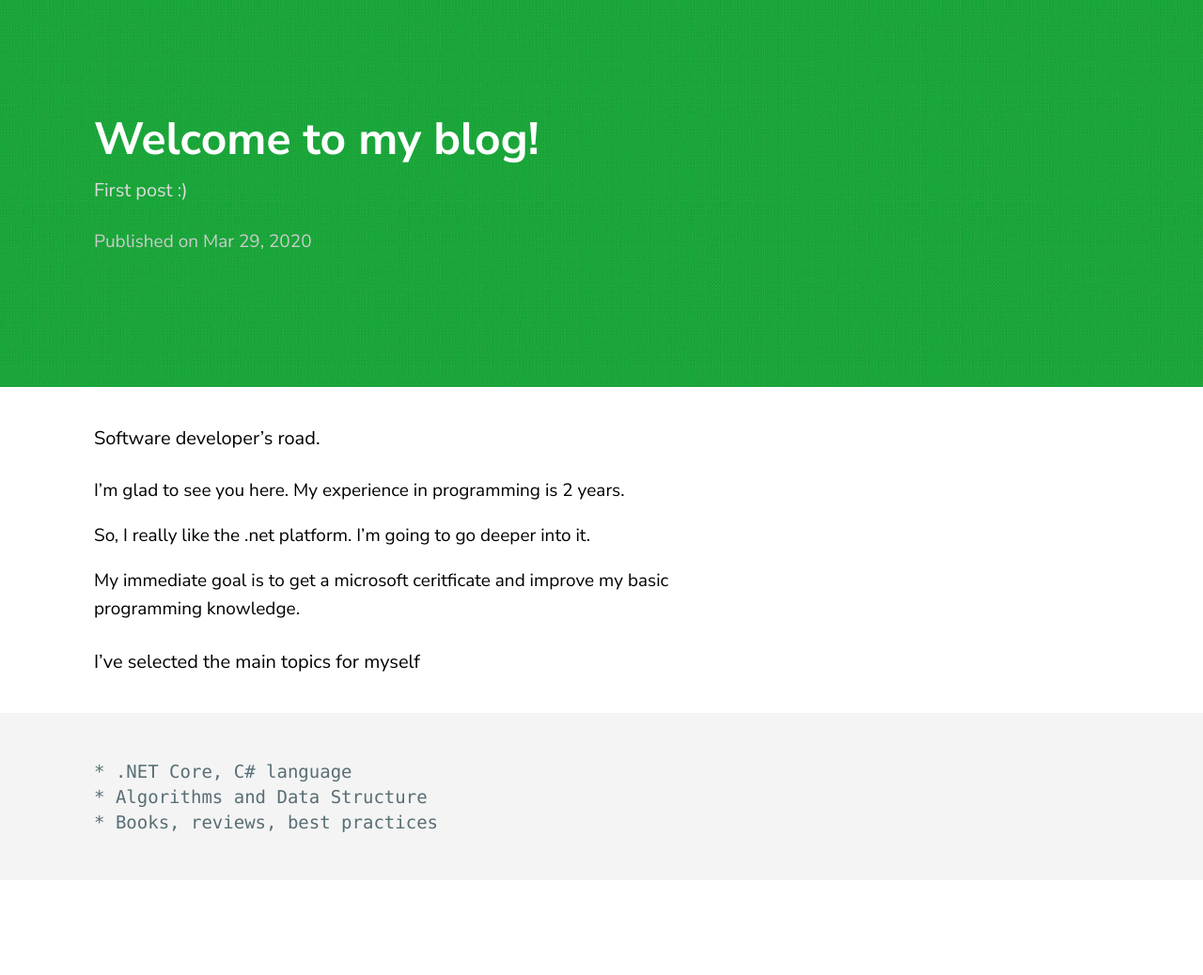
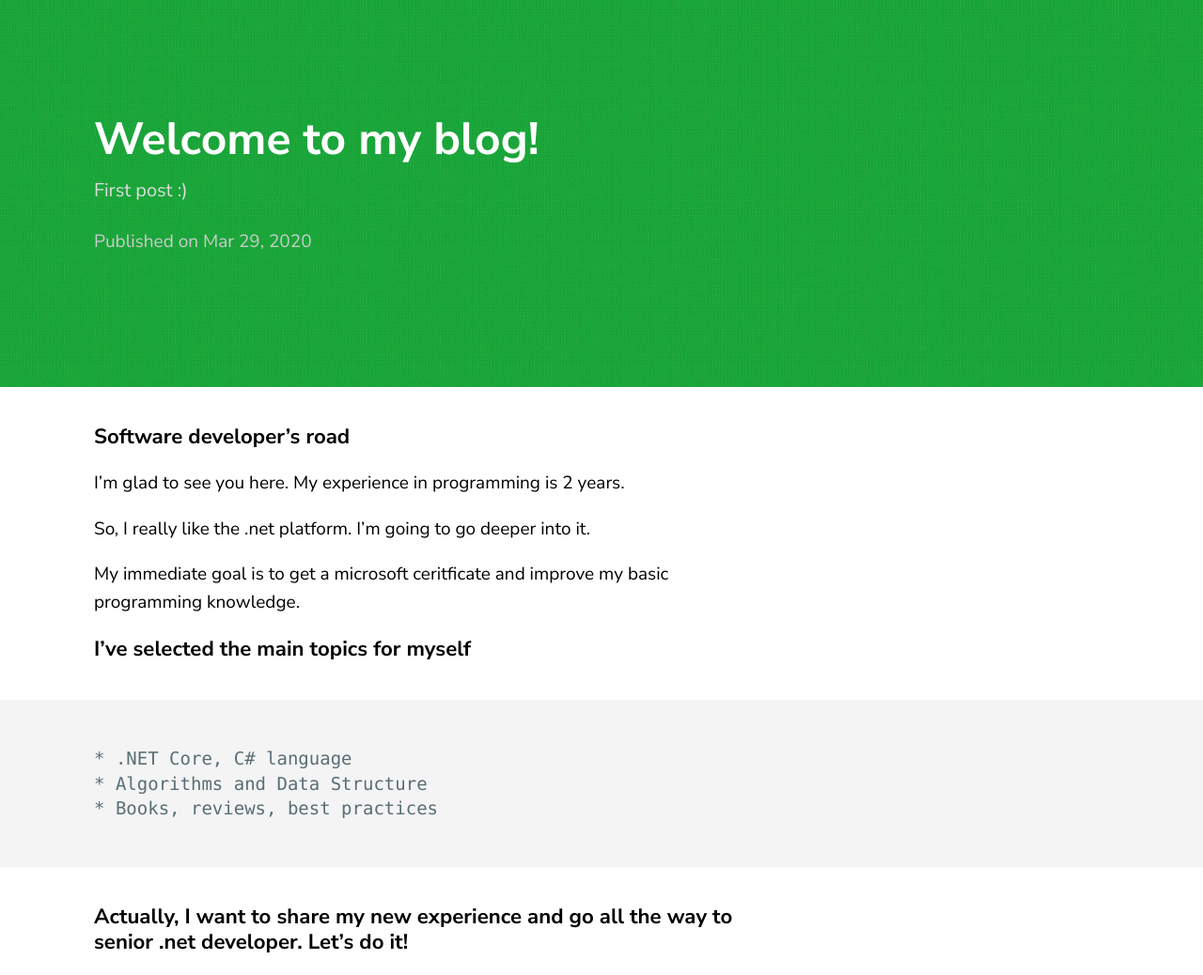
Before and after one commit to Rocket47/Rocket47.github.io, a Jekyll site: the page built from _posts/2020-03-29-first-post.markdown, in a window 1280 px wide. Shown: the whole page at 94% size. Built offline with Jekyll 4.4.1, drawn with Linux system fonts in a browser that asks for light colours; before the commit the page ends 977 px from its top, so only the background shows below that.

Commit message:
Update first post 2.0

```diff
--- a/_posts/2020-03-29-first-post.markdown
+++ b/_posts/2020-03-29-first-post.markdown
@@ -4,7 +4,7 @@ title:  "Welcome to my blog!"
 description: First post :)
 date:   2020-03-29 11:04 +0530
 ---
-#### Software developer's road.
+### Software developer's road
 
 I'm glad to see you here. My experience in programming is 2 years.
 
@@ -12,8 +12,10 @@ So, I really like the .net platform. I'm going to go deeper into it.
 
 My immediate goal is to get a microsoft ceritficate and improve my basic programming knowledge.
 
-#### I've selected the main topics for myself
+### I've selected the main topics for myself
 
 	* .NET Core, C# language
 	* Algorithms and Data Structure
 	* Books, reviews, best practices
+
+### Actually, I want to share my new experience and go all the way to senior .net developer. Let's do it!
--- a/index.markdown
+++ b/index.markdown
@@ -37,7 +37,7 @@
 			</a>
 			<div class="post-date"><i class="icon-calendar"></i>Mar 29, 2020</div>
 		</div>
-		<div class="post"><p>Hello everyone!</p>
+		<div class="post-description"><p>Hello everyone!</p>
 </div>
 	</li></ul>
 		</div>
```
